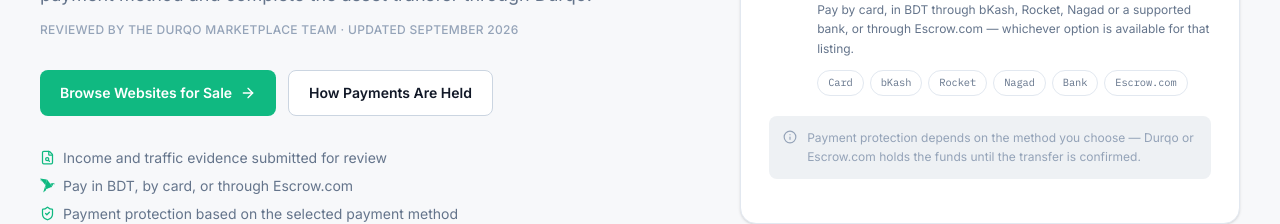
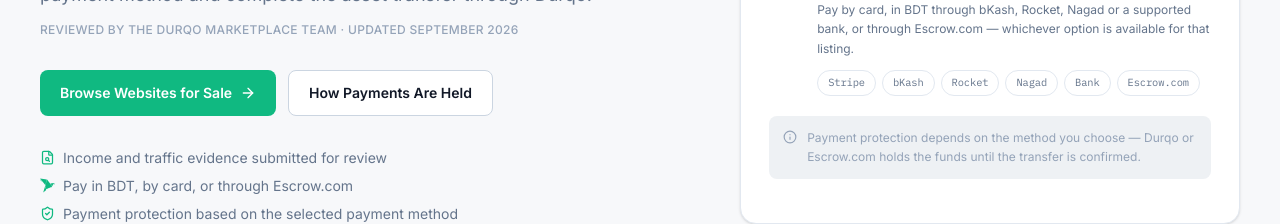
Before and after one commit to mdmanirmia/durqo-app, a Next.js app: page /how-to-buy-a-website-in-bangladesh in a window 1280 px wide. Shown: the part 432-656 px from the top of the page. Built offline with nearby package versions, Linux system fonts and the light colour scheme; no server answers.

Commit message:
Buying Overview card: label as Stripe, not Card

```diff
--- a/src/app/how-to-buy-a-website-in-bangladesh/page.tsx
+++ b/src/app/how-to-buy-a-website-in-bangladesh/page.tsx
@@ -503,7 +503,7 @@ export default function HowToBuyAWebsiteInBangladeshPage() {
                       whichever option is available for that listing.
                     </p>
                     <div className="mt-3 flex flex-wrap gap-1.5">
-                      {["Card", "bKash", "Rocket", "Nagad", "Bank", "Escrow.com"].map((label) => (
+                      {["Stripe", "bKash", "Rocket", "Nagad", "Bank", "Escrow.com"].map((label) => (
                         <span key={label} className="mono rounded-full border border-rule px-2.5 py-1 text-[0.65rem] text-ink-soft">
                           {label}
                         </span>
```
